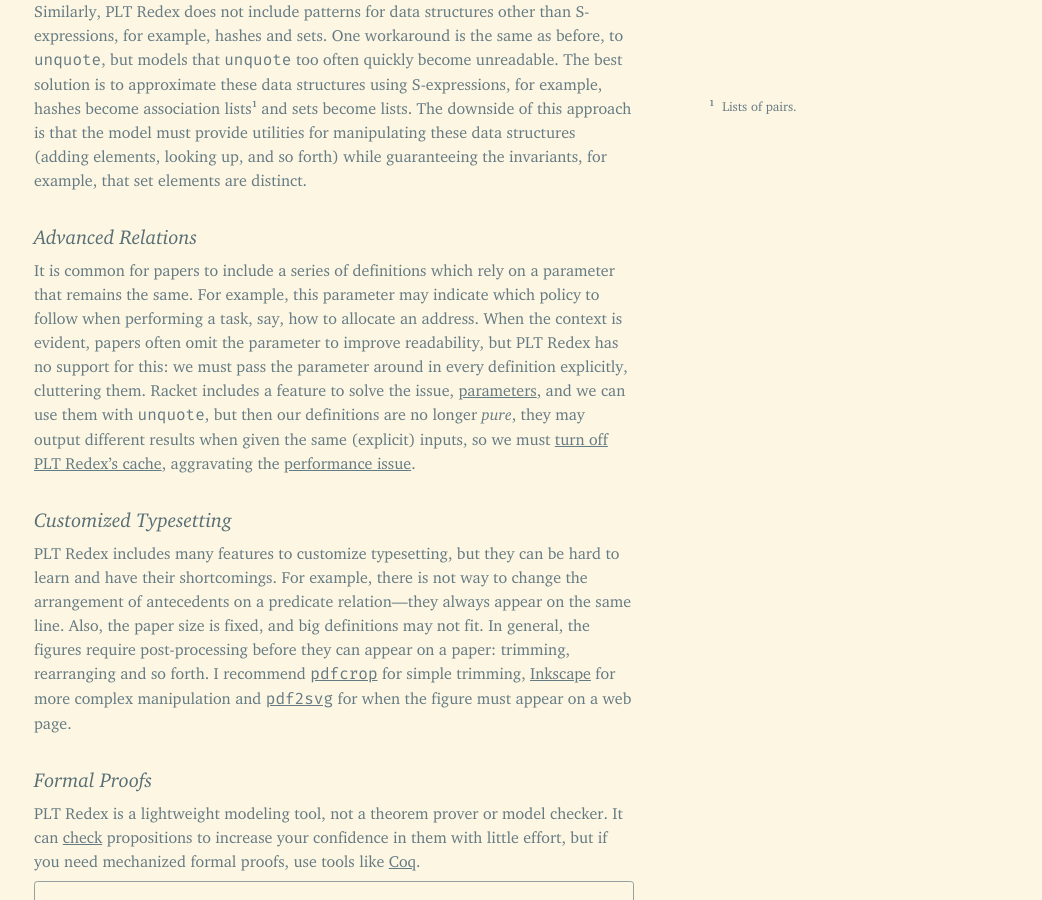
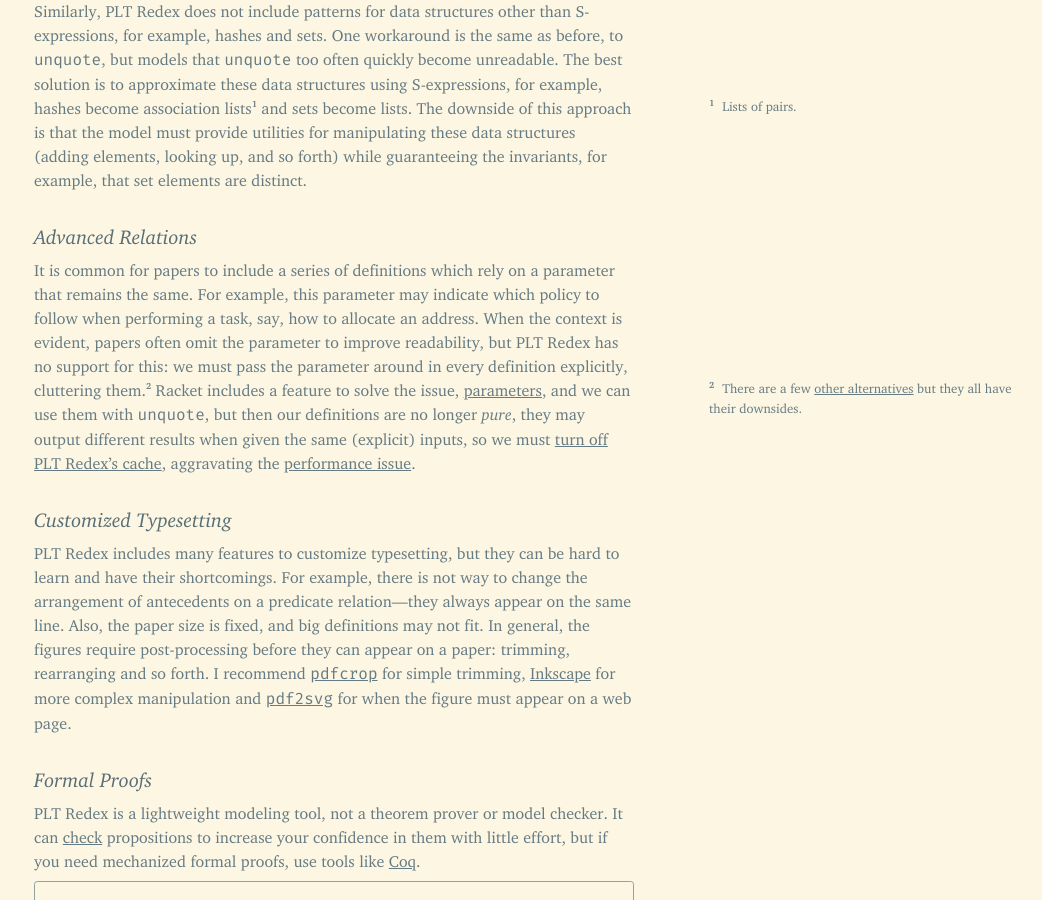
Before and after one commit to leafac/leafac.com, a Jekyll site: the page built from prose/playing-the-game-with-plt-redex/limitations.md, in a window 1280 px wide and 900 px high, scrolled down 2912 px. Shown: the whole window, without its empty margins (106-1148 px from the left). Built offline with Jekyll 4.4.1, drawn with Linux system fonts in a browser that asks for light colours.

Commit message:
More words

```diff
--- a/prose/playing-the-game-with-plt-redex/limitations.md
+++ b/prose/playing-the-game-with-plt-redex/limitations.md
@@ -122,7 +122,7 @@
 Advanced Relations
 ==================
 
-It is common for papers to include a series of definitions which rely on a parameter that remains the same. For example, this parameter may indicate which policy to follow when performing a task, say, how to allocate an address. When the context is evident, papers often omit the parameter to improve readability, but PLT Redex has no support for this: we must pass the parameter around in every definition explicitly, cluttering them. Racket includes a feature to solve the issue, [parameters](https://docs.racket-lang.org/guide/parameterize.html), and we can use them with `unquote`, but then our definitions are no longer *pure*, they may output different results when given the same (explicit) inputs, so we must [turn off PLT Redex’s cache](https://docs.racket-lang.org/redex/The_Redex_Reference.html?q=redex#%28def._%28%28lib._redex%2Freduction-semantics..rkt%29._caching-enabled~3f%29%29), aggravating the [performance issue](#performance).
+It is common for papers to include a series of definitions which rely on a parameter that remains the same. For example, this parameter may indicate which policy to follow when performing a task, say, how to allocate an address. When the context is evident, papers often omit the parameter to improve readability, but PLT Redex has no support for this: we must pass the parameter around in every definition explicitly, cluttering them.<label class="margin-note"><input type="checkbox"><span markdown="1">There are a few [other alternatives](https://groups.google.com/forum/#!topic/racket-users/cGRMPIoEZas) but they all have their downsides.</span></label> Racket includes a feature to solve the issue, [parameters](https://docs.racket-lang.org/guide/parameterize.html), and we can use them with `unquote`, but then our definitions are no longer *pure*, they may output different results when given the same (explicit) inputs, so we must [turn off PLT Redex’s cache](https://docs.racket-lang.org/redex/The_Redex_Reference.html?q=redex#%28def._%28%28lib._redex%2Freduction-semantics..rkt%29._caching-enabled~3f%29%29), aggravating the [performance issue](#performance).
 
 Customized Typesetting
 ======================
```
